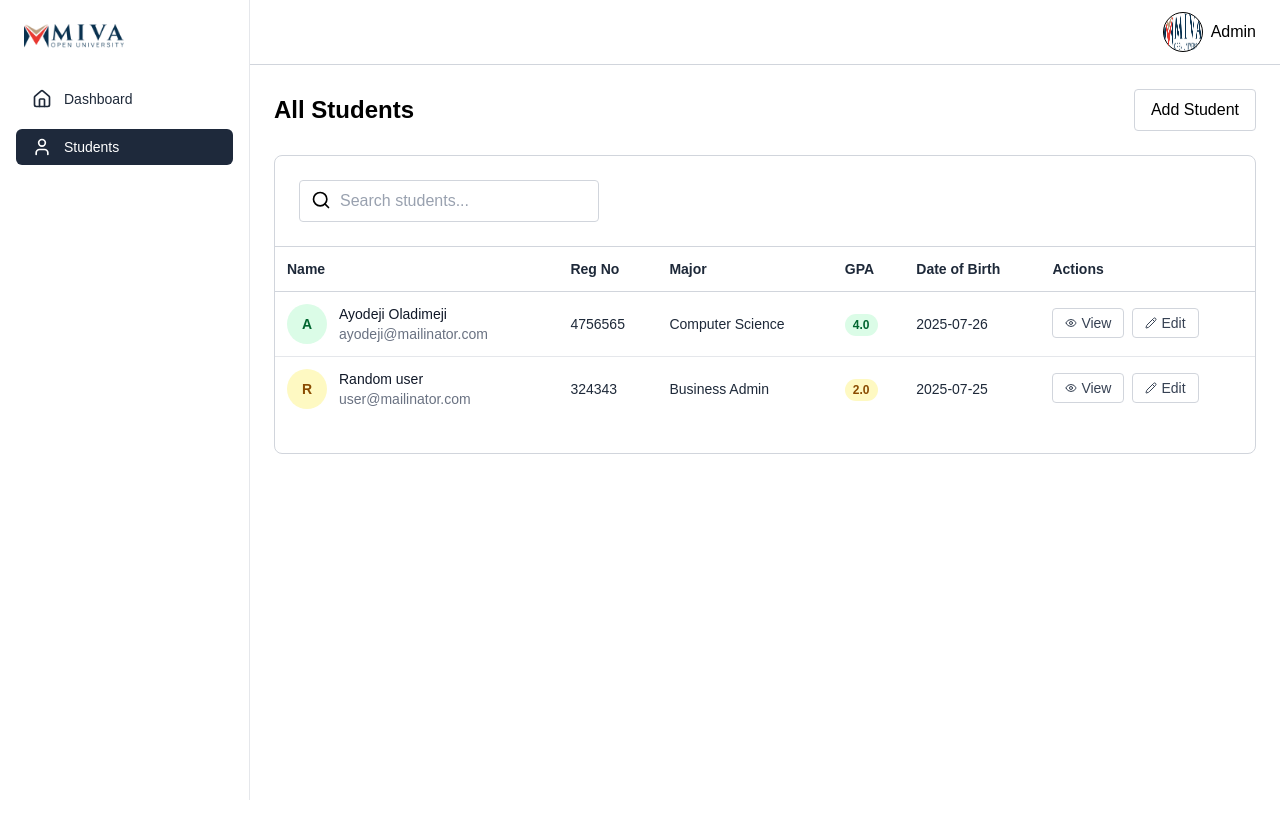
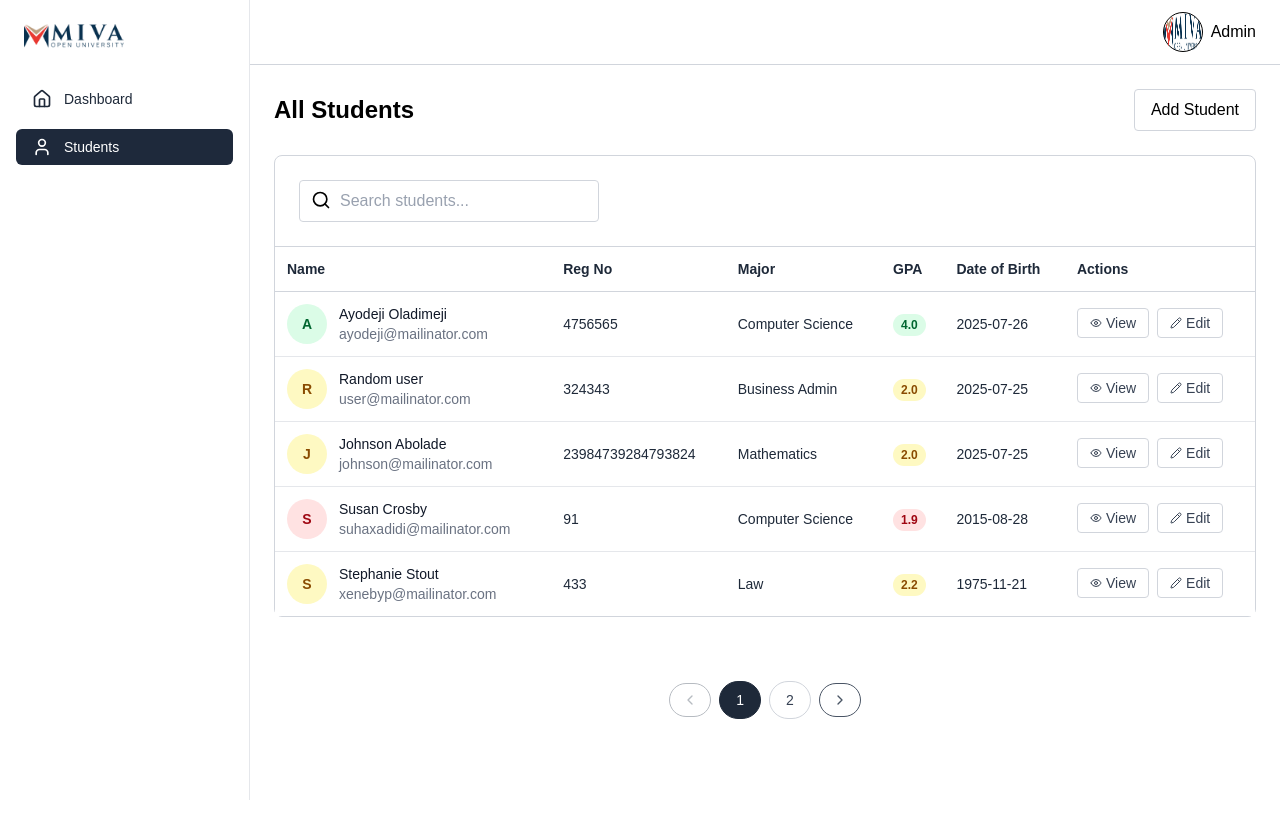
Before and after one commit to Ayodejioladimeji/student-information-management, a Next.js app: page /students in a window 1280 px wide. Shown: the top 838 px of the page. Built offline with nearby package versions, Linux system fonts and the light colour scheme.

Commit message:
Added pagination to Students table

```diff
--- a/package.json
+++ b/package.json
@@ -13,6 +13,7 @@
     "@emotion/react": "^11.14.0",
     "@emotion/styled": "^11.14.0",
     "@successtar/cogo-toast": "^5.0.6",
+    "classnames": "^2.5.1",
     "framer-motion": "^12.9.2",
     "init": "^0.1.2",
     "lucide-react": "^0.525.0",
--- a/src/app/(dashboard)/dashboard/page.tsx
+++ b/src/app/(dashboard)/dashboard/page.tsx
@@ -89,14 +89,14 @@ export default function Dashboard() {
 
                 {/* Table */}
                 <div className="overflow-x-auto">
-                    <table className="w-full text-left text-sm text-gray-800">
+                    <table className="w-[1000px] lg:w-full text-left text-sm text-gray-800">
                         <thead>
                             <tr className="border-b border-t border-gray-300">
                                 <th className="p-3">Name</th>
                                 <th className="p-3">Reg No</th>
                                 <th className="p-3">Major</th>
                                 <th className="p-3">GPA</th>
-                                <th className="p-3">Courses</th>
+                                <th className="p-3">Date of Birth</th>
                                 <th className="p-3">Actions</th>
                             </tr>
                         </thead>
--- a/src/app/(dashboard)/students/page.tsx
+++ b/src/app/(dashboard)/students/page.tsx
@@ -7,16 +7,38 @@ import { useEffect, useState } from 'react';
 import { Student } from '../../../../types/student';
 import { Loader } from '@/components/ui/loadder';
 import { useRouter } from 'next/navigation';
+import Paginate from '@/components/pagination/Paginate';
 
 export default function Students() {
     const [students, setStudents] = useState<Student[]>([]);
     const [loading, setLoading] = useState(true)
     const router = useRouter()
+    const [currentPage, setCurrentPage] = useState(1);
+    const [pageSize] = useState(5);
 
     useEffect(() => {
         getAllStudents().then(setStudents);
         setLoading(false)
     }, []);
+
+    useEffect(() => {
+        getAllStudents().then((data) => {
+            setStudents(data || []);
+            setLoading(false);
+        });
+    }, []);
+
+    // client side pagination
+    const totalCount = students.length;
+    const startIndex = (currentPage - 1) * pageSize;
+    const endIndex = startIndex + pageSize;
+    const currentStudents = students.slice(startIndex, endIndex);
+
+    const handlePageChange = (page: number) => {
+        setCurrentPage(page);
+    };
+
+
 
     //
     return (
@@ -47,7 +69,7 @@ export default function Students() {
 
                 {/* Table */}
                 <div className="overflow-x-auto">
-                    <table className="w-full text-left text-sm text-gray-800">
+                    <table className="w-[1000px] lg:w-full text-left text-sm text-gray-800">
                         <thead>
                             <tr className="border-b border-t border-gray-300">
                                 <th className="p-3">Name</th>
@@ -73,7 +95,7 @@ export default function Students() {
                             :
                             <tbody className="divide-y divide-gray-200 bg-white">
 
-                                {students.map((student, i) => (
+                                {currentStudents.map((student, i) => (
                                     <tr key={i} className="hover:bg-gray-50">
                                         <td className="flex items-center gap-3 p-3">
                                             <div className={`flex-shrink-0 h-10 w-10 rounded-full flex items-center justify-center text-gray-600 font-bold
@@ -120,7 +142,7 @@ export default function Students() {
                                     </tr>
                                 ))}
 
-                                {!loading && students?.length === 0 &&
+                                {!loading && currentStudents?.length === 0 &&
                                     <tr>
                                         <td colSpan={6} className="py-6 text-center text-gray-500">
                                             No students data available
@@ -131,11 +153,16 @@ export default function Students() {
                     </table>
                 </div>
 
+            </div>
                 {/* Pagination */}
-                <div className="flex justify-between items-center text-sm pt-4">
-
+                <div className="flex justify-center items-center text-sm pt-4">
+                    <Paginate
+                        currentPage={currentPage}
+                        totalCount={totalCount}
+                        pageSize={pageSize}
+                        onPageChange={handlePageChange}
+                    />
                 </div>
-            </div>
         </div>
     );
 }
--- a/src/components/layout/sidebar/index.tsx
+++ b/src/components/layout/sidebar/index.tsx
@@ -50,7 +50,7 @@ export default function Sidebar({openSidebar, setOpenSidebar}: SidebarProps) {
             <X className='flex lg:hidden absolute right-[15px]' onClick={() => setOpenSidebar(false)} />
 
             {/* Navigation */}
-            <nav className="flex flex-col gap-1">
+            <nav className="flex flex-col gap-1" onClick={() => setOpenSidebar(false)} >
                 {navItems.map((item) => {
                     const isActive = pathname.includes(item.href);
                     return (
--- /dev/null
+++ b/src/components/pagination/Paginate.tsx
@@ -0,0 +1,110 @@
+import React, { useContext, useEffect, useState } from "react";
+import { UsePagination, DOTS } from "./Usepagination";
+import { ChevronLeft, ChevronRight } from "lucide-react";
+import { screenPixels } from "@/utils/screenpx";
+
+type Props = {
+  currentPage: number;
+  totalCount: number;
+  siblingCount?: number;
+  pageSize: number;
+  onPageChange: (page: number) => void;
+  className?: string;
+};
+
+const Paginate: React.FC<Props> = ({
+  onPageChange,
+  totalCount,
+  siblingCount = 1,
+  currentPage,
+  pageSize,
+  className,
+}) => {
+  const [device, setDevice] = useState(false);
+
+
+  useEffect(() => {
+    screenPixels("375px", setDevice);
+  }, []);
+
+  const paginationRange = UsePagination({
+    currentPage,
+    totalCount,
+    siblingCount,
+    pageSize,
+  });
+
+  if (!paginationRange || currentPage === 0 || paginationRange.length < 2) {
+    return null;
+  }
+
+  const onNext = () => {
+    onPageChange(currentPage + 1);
+  };
+
+  const onPrevious = () => {
+    onPageChange(currentPage - 1);
+  };
+
+  const numChange = (pageNumber: number) => {
+    onPageChange(pageNumber);
+  };
+
+  const lastPage = paginationRange[paginationRange.length - 1];
+
+  return (
+    <ul
+      className={`flex items-center justify-center gap-2 mt-6 ${className || ""}`}
+    >
+      {!device && (
+        <li>
+          <button
+            onClick={currentPage === 1 ? undefined : onPrevious}
+            disabled={currentPage === 1}
+            className="px-3 py-2 rounded-full border text-sm text-gray-600 hover:bg-gray-100 cursor-pointer disabled:opacity-40 disabled:cursor-not-allowed"
+          >
+            <ChevronLeft className="w-4 h-4" />
+          </button>
+        </li>
+      )}
+
+      {paginationRange.map((pageNumber, index) => {
+        if (pageNumber === DOTS) {
+          return (
+            <li key={`dots-${index}`}>
+              <span className="px-3 py-2 text-gray-500">...</span>
+            </li>
+          );
+        }
+
+        return (
+          <li key={index}>
+            <button
+              onClick={() => numChange(pageNumber)}
+              className={`px-4 py-2 text-sm rounded-full border cursor-pointer ${pageNumber === currentPage
+                  ? "bg-gray-800 text-white border-gray-800"
+                  : "text-gray-700 border-gray-300 hover:bg-gray-100"
+                }`}
+            >
+              {pageNumber}
+            </button>
+          </li>
+        );
+      })}
+
+      {!device && (
+        <li>
+          <button
+            onClick={currentPage === lastPage ? undefined : onNext}
+            disabled={currentPage === lastPage}
+            className="px-3 py-2 rounded-full border text-sm text-gray-600 cursor-pointer hover:bg-gray-100 disabled:opacity-40 disabled:cursor-not-allowed"
+          >
+            <ChevronRight className="w-4 h-4" />
+          </button>
+        </li>
+      )}
+    </ul>
+  );
+};
+
+export default Paginate;
--- /dev/null
+++ b/src/components/pagination/Usepagination.tsx
@@ -0,0 +1,66 @@
+import { useMemo } from "react";
+
+export const DOTS = "...";
+
+type UsePaginationParams = {
+  totalCount: number;
+  pageSize: number;
+  siblingCount?: number;
+  currentPage: number;
+};
+
+type PaginationItem = number | typeof DOTS;
+
+
+const range = (start: number, end: number): number[] => {
+  const length = end - start + 1;
+  return Array.from({ length }, (_, idx) => idx + start);
+};
+
+
+export const UsePagination = ({
+  totalCount,
+  pageSize,
+  siblingCount = 1,
+  currentPage,
+}: UsePaginationParams): PaginationItem[] => {
+  const paginationRange = useMemo<PaginationItem[]>(() => {
+    const totalPageCount = Math.ceil(totalCount / pageSize);
+
+    const totalPageNumbers = siblingCount + 5;
+
+    if (totalPageNumbers >= totalPageCount) {
+      return range(1, totalPageCount);
+    }
+
+    const leftSiblingIndex = Math.max(currentPage - siblingCount, 1);
+    const rightSiblingIndex = Math.min(currentPage + siblingCount, totalPageCount);
+
+    const shouldShowLeftDots = leftSiblingIndex > 2;
+    const shouldShowRightDots = rightSiblingIndex < totalPageCount - 2;
+
+    const firstPageIndex = 1;
+    const lastPageIndex = totalPageCount;
+
+    if (!shouldShowLeftDots && shouldShowRightDots) {
+      const leftItemCount = 3 + 2 * siblingCount;
+      const leftRange = range(1, leftItemCount);
+      return [...leftRange, DOTS, totalPageCount];
+    }
+
+    if (shouldShowLeftDots && !shouldShowRightDots) {
+      const rightItemCount = 3 + 2 * siblingCount;
+      const rightRange = range(totalPageCount - rightItemCount + 1, totalPageCount);
+      return [firstPageIndex, DOTS, ...rightRange];
+    }
+
+    if (shouldShowLeftDots && shouldShowRightDots) {
+      const middleRange = range(leftSiblingIndex, rightSiblingIndex);
+      return [firstPageIndex, DOTS, ...middleRange, DOTS, lastPageIndex];
+    }
+
+    return []; // fallback for safety
+  }, [totalCount, pageSize, siblingCount, currentPage]);
+
+  return paginationRange;
+};
--- /dev/null
+++ b/src/utils/screenpx.ts
@@ -0,0 +1,21 @@
+
+export function screenPixels(
+  size: string,
+  setState: (value: boolean) => void
+): () => void {
+  const mediaQuery = window.matchMedia(`(max-width: ${size})`);
+
+  function handleScreenSizeChange(event: MediaQueryListEvent) {
+    setState(event.matches);
+  }
+
+  mediaQuery.addEventListener("change", handleScreenSizeChange);
+
+  // Initialize the state
+  setState(mediaQuery.matches);
+
+  // Cleanup function
+  return () => {
+    mediaQuery.removeEventListener("change", handleScreenSizeChange);
+  };
+}
--- a/students-data.json
+++ b/students-data.json
@@ -16,5 +16,50 @@
     "major": "Business Admin",
     "dateOfBirth": "2025-07-25",
     "gpa": 2
+  },
+  {
+    "id": "1752148830855",
+    "name": "Johnson Abolade",
+    "email": "johnson@mailinator.com",
+    "registrationNumber": "23984739284793824",
+    "major": "Mathematics",
+    "dateOfBirth": "2025-07-25",
+    "gpa": 2
+  },
+  {
+    "id": "1752150054333",
+    "name": "Susan Crosby",
+    "email": "suhaxadidi@mailinator.com",
+    "registrationNumber": "91",
+    "major": "Computer Science",
+    "dateOfBirth": "2015-08-28",
+    "gpa": 1.9
+  },
+  {
+    "id": "1752150067141",
+    "name": "Stephanie Stout",
+    "email": "xenebyp@mailinator.com",
+    "registrationNumber": "433",
+    "major": "Law",
+    "dateOfBirth": "1975-11-21",
+    "gpa": 2.2
+  },
+  {
+    "id": "1752150085829",
+    "name": "Joan Emerson",
+    "email": "bubalomeca@mailinator.com",
+    "registrationNumber": "489",
+    "major": "Psychology",
+    "dateOfBirth": "2013-01-17",
+    "gpa": 3.5
+  },
+  {
+    "id": "1752150157558",
+    "name": "Howard Solomon",
+    "email": "jijize@mailinator.com",
+    "registrationNumber": "439",
+    "major": "Business Admin",
+    "dateOfBirth": "2015-02-17",
+    "gpa": 4
   }
 ]
```
Also changed, not shown: 1 other file (tests, documents, lock files or other folders).
